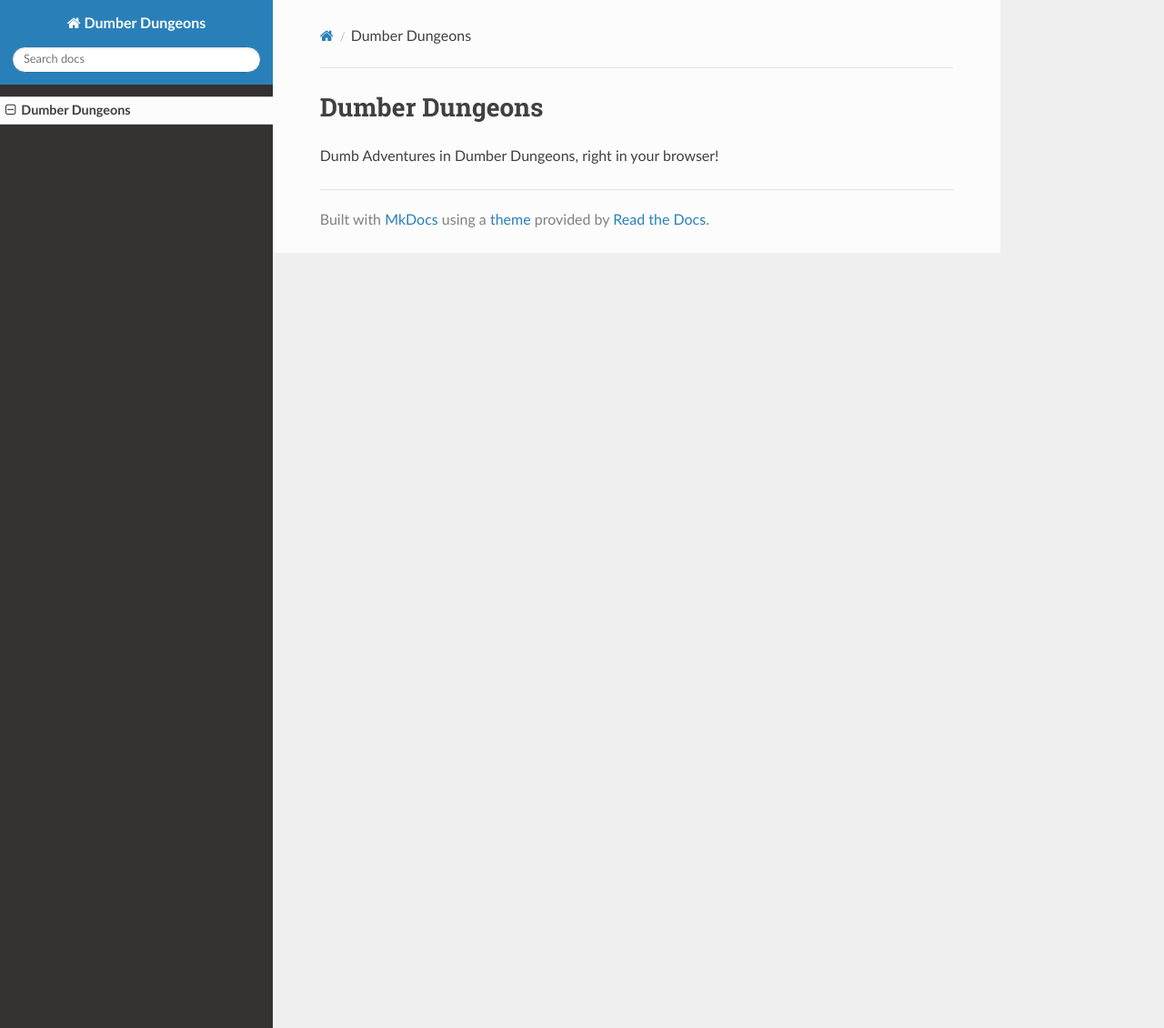
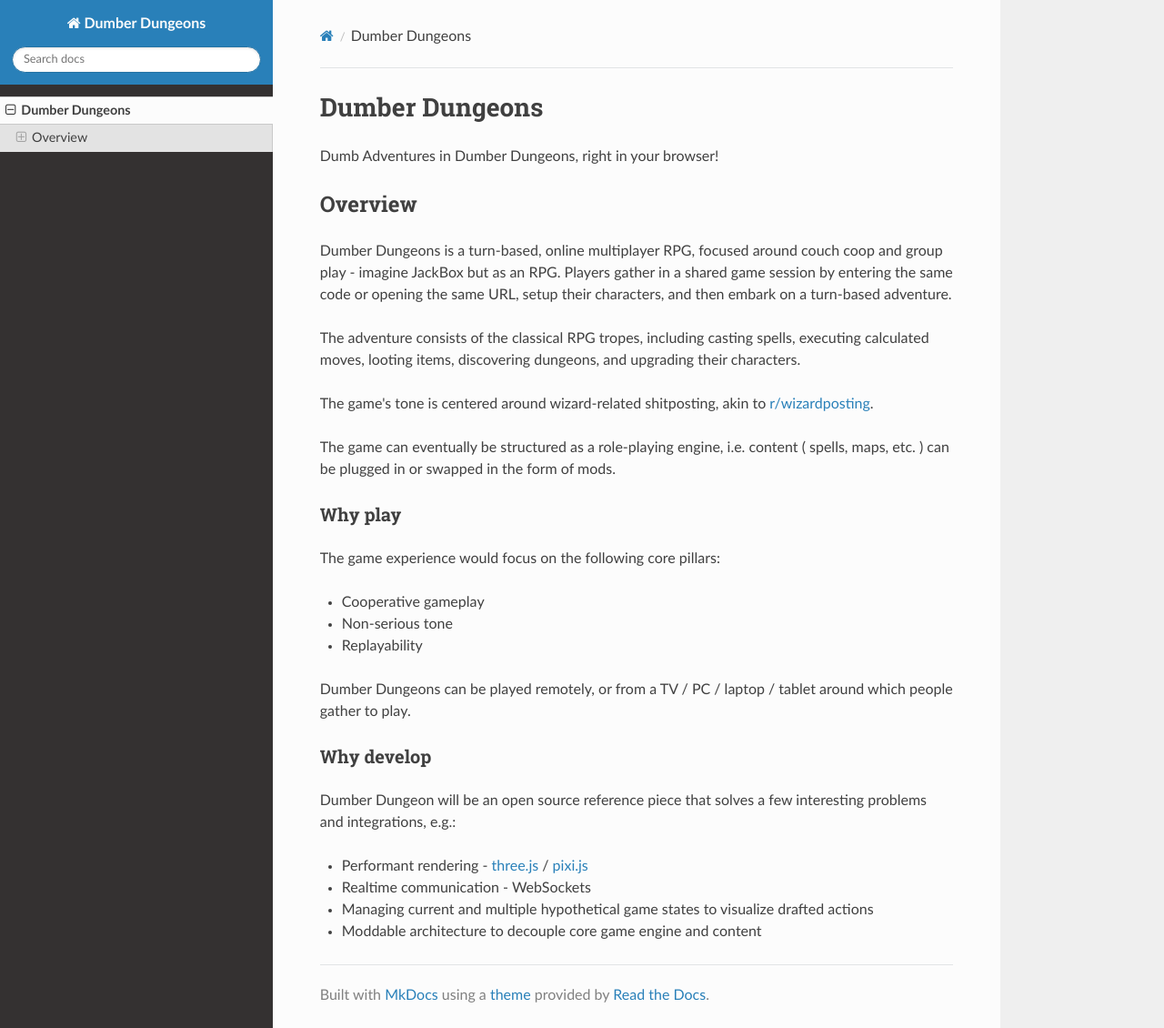
Before and after one commit to foxssake/dumber-dungeons, an MkDocs documentation site: the page built from docs/index.md, in a window 1280 px wide and 1130 px high. Shown: the whole window at 91% size. Built offline with MkDocs 1.6.1, drawn with Linux system fonts in a browser that asks for light colours; nearby versions of some CDN libraries.

Commit message:
docs: Game overview

```diff
--- a/docs/index.md
+++ b/docs/index.md
@@ -1,3 +1,46 @@
 # Dumber Dungeons
 
 Dumb Adventures in Dumber Dungeons, right in your browser!
+
+## Overview
+
+Dumber Dungeons is a turn-based, online multiplayer RPG, focused around couch
+coop and group play - imagine JackBox but as an RPG. Players gather in a shared
+game session by entering the same code or opening the same URL, setup their
+characters, and then embark on a turn-based adventure.
+
+The adventure consists of the classical RPG tropes, including casting spells,
+executing calculated moves, looting items, discovering dungeons, and upgrading
+their characters.
+
+The game's tone is centered around wizard-related shitposting, akin to
+[r/wizardposting].
+
+The game can eventually be structured as a role-playing engine, i.e. content (
+spells, maps, etc. ) can be plugged in or swapped in the form of mods.
+
+### Why play
+
+The game experience would focus on the following core pillars:
+
+* Cooperative gameplay
+* Non-serious tone
+* Replayability
+
+Dumber Dungeons can be played remotely, or from a TV / PC / laptop / tablet
+around which people gather to play.
+
+### Why develop
+
+Dumber Dungeon will be an open source reference piece that solves a few
+interesting problems and integrations, e.g.:
+
+* Performant rendering - [three.js] / [pixi.js]
+* Realtime communication - WebSockets
+* Managing current and multiple hypothetical game states to visualize drafted
+  actions
+* Moddable architecture to decouple core game engine and content
+
+[r/wizardposting]: https://www.reddit.com/r/wizardposting/
+[three.js]: https://threejs.org/
+[pixi.js]: https://pixijs.com/
```
